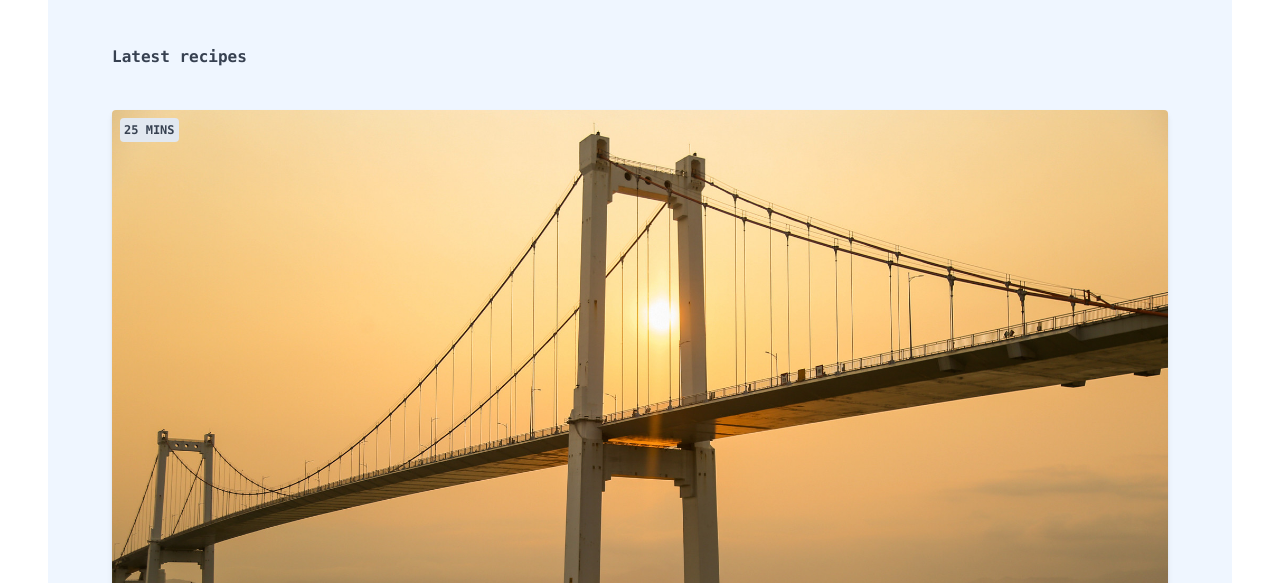
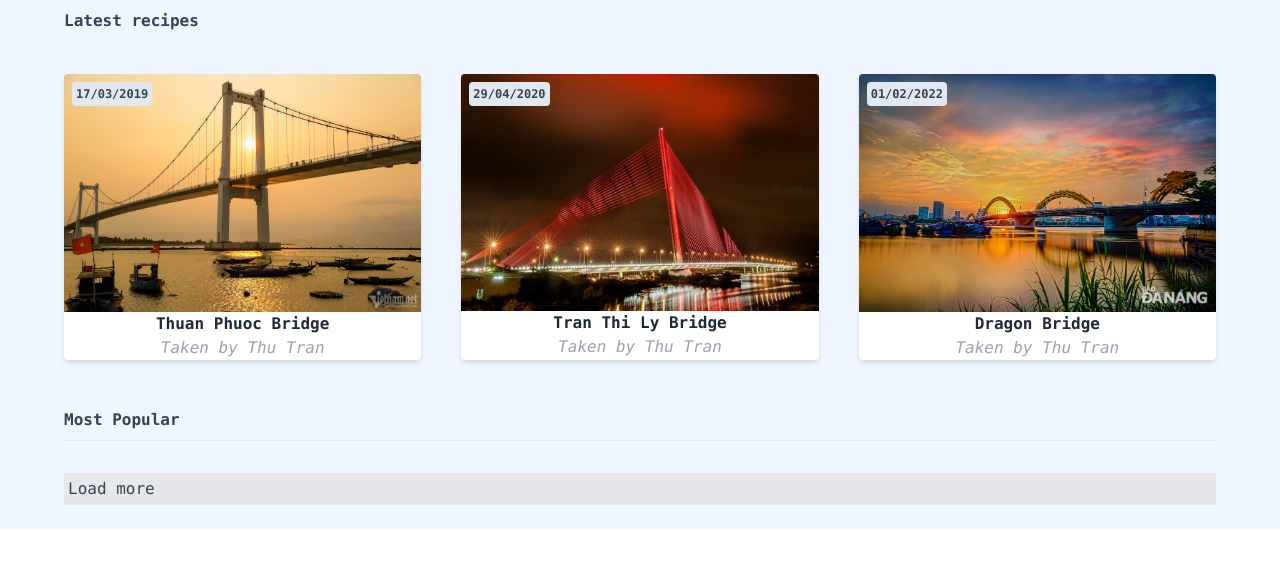
Before and after one commit to ThuTran03t/ltfood-tailwindcss, a website: page public/index.html in a window 1280 px wide. Shown: the part 217-800 px from the top of the page. Drawn offline with Linux system fonts and the light colour scheme.

Commit message:
update before the start of the day

```diff
--- a/public/index.html
+++ b/public/index.html
@@ -5,7 +5,7 @@
     <title>Document</title>
     <link rel="stylesheet" href="../public/style.css">
 </head>
-<body class="text-lime-900 px-12 py-9 font-mono">
+<body class="text-lime-900  font-mono">
     <div>
         <!-- content -->
         <div>
@@ -19,7 +19,7 @@
                 <!-- ---------------- -->
                 <ul class="text-gray-700 bg-blue-50  border-b border-blue-100 flex justify-evenly ">
                     <li >
-                        <a href="#">
+                        <a href="#" class="hover:">
                             <span>Home</span>
                         </a>
                     </li>
@@ -52,41 +52,43 @@
                 <h2 class="text-gray-700 text-3xl">Recipes</h2>
                 <h3 class="font-bold uppercase">For Luyen Tap Tailwind CSS</h3>
             </header>
-            <!-- scroll -->
-            <!-- scroll -->
-            <!-- <div class="snap-x ">
-                <div class="-scroll-margin-inline-end ">
-                  <img src="https://images.unsplash.com/photo-1604999565976-8913ad2ddb7c?ixlib=rb-1.2.1&ixid=MnwxMjA3fDB8MHxwaG90by1wYWdlfHx8fGVufDB8fHx8&auto=format&fit=crop&w=320&h=160&q=80" />
-                </div>
-                <div class="sscroll-margin-inline-end">
-                  <img src="https://images.unsplash.com/photo-1540206351-d6465b3ac5c1?ixlib=rb-1.2.1&ixid=MnwxMjA3fDB8MHxwaG90by1wYWdlfHx8fGVufDB8fHx8&auto=format&fit=crop&w=320&h=160&q=80" />
-                </div>
-                <div class="scroll-margin-inline-end">
-                  <img src="https://images.unsplash.com/photo-1622890806166-111d7f6c7c97?ixlib=rb-1.2.1&ixid=MnwxMjA3fDB8MHxwaG90by1wYWdlfHx8fGVufDB8fHx8&auto=format&fit=crop&w=320&h=160&q=80" />
-                </div>
-                <div class="scroll-margin-inline-end">
-                  <img src="https://images.unsplash.com/photo-1590523277543-a94d2e4eb00b?ixlib=rb-1.2.1&ixid=MnwxMjA3fDB8MHxwaG90by1wYWdlfHx8fGVufDB8fHx8&auto=format&fit=crop&w=320&h=160&q=80" />
-                </div>
-                <div class="scroll-m-2 snap-start ">
-                  <img src="https://images.unsplash.com/photo-1575424909138-46b05e5919ec?ixlib=rb-1.2.1&ixid=MnwxMjA3fDB8MHxwaG90by1wYWdlfHx8fGVufDB8fHx8&auto=format&fit=crop&w=320&h=160&q=80" />
-                </div>
-              </div> -->
-
 
             <div class="text-gray-700">
                 <h4 class="font-bold mt-12 pb-2 border-b border-blue-50">Latest recipes</h4>
 
-                <div class="mt-8">
+                <div class="mt-8 grid lg:grid-cols-3 gap-10">
                     <!-- cards go here -->
                     <div class="card">
-                        <img src="img/thuanphuoc.jpg " class="h-50 w-full sm:h-70 object-cover"  alt="caurong">
+                        <img src="img/thuanphuoc.jpg " class="h-50 w-full sm:h-70 object-cover"  alt="thuanphuoc">
                         <div class="text-center" >
                             <span class=" text-gray-800 font-bold">Thuan Phuoc Bridge</span>
 
                           <span class="block text-gray-400 italic"> Taken by Thu Tran</span>
                         </div>
-                        <div class="bg-slate-200 text-center text-secondary-200 text-xs uppercase font-bold rounded p-1  absolute top-0 ml-2 mt-2">
-                            <span> 25 mins</span>
+                        <div class="bradge">
+                            <span> 17/03/2019</span>
+                        </div>
+                    </div>
+                    <div class="card">
+                        <img src="img/ttl.jpg " class="h-50 w-full sm:h-70 object-cover"  alt="ttl">
+                        <div class="text-center" >
+                            <span class=" text-gray-800 font-bold">Tran Thi Ly Bridge</span>
+
+                          <span class="block text-gray-400 italic"> Taken by Thu Tran</span>
+                        </div>
+                        <div class="bradge">
+                            <span>29/04/2020</span>
+                        </div>
+                    </div>
+                    <div class="card">
+                        <img src="img/caurong.jpg " class="h-50 w-full sm:h-70 object-cover"  alt="caurong">
+                        <div class="text-center" >
+                            <span class=" text-gray-800 font-bold">Dragon Bridge</span>
+
+                          <span class="block text-gray-400 italic"> Taken by Thu Tran</span>
+                        </div>
+                        <div class="bradge">
+                            <span>01/02/2022</span>
                         </div>
                     </div>
                 </div>
@@ -96,15 +98,16 @@
                     <!-- cards go here -->
                     <!-- <p class="text-blue-600 md:text-green-600">
                         con cò
-                      </p> -->
+                      </p> bg-slate-200 text-center text-secondary-200 text-xs uppercase font-bold rounded p-1  absolute top-0 ml-2 mt-2-->
                 </div>
                 <div>
-                    <div class="bg-secondary-100 text-secondary-200" >
+                    <div class="bg-gray-200 text-secondary-200 p-1 " >
                         Load more
                     </div>
                 </div>
             </div>
         </main>
     </div>
+
 </body>
 </html>
--- a/src/style.css
+++ b/src/style.css
@@ -7,3 +7,7 @@
 .card{
     @apply bg-white rounded overflow-hidden shadow-md relative;
 }
+
+.bradge{
+    @apply bg-slate-200 text-center text-secondary-200 text-xs uppercase font-bold rounded p-1  absolute top-0 ml-2 mt-2;
+}
```
Also changed, not shown: public/style.css.
